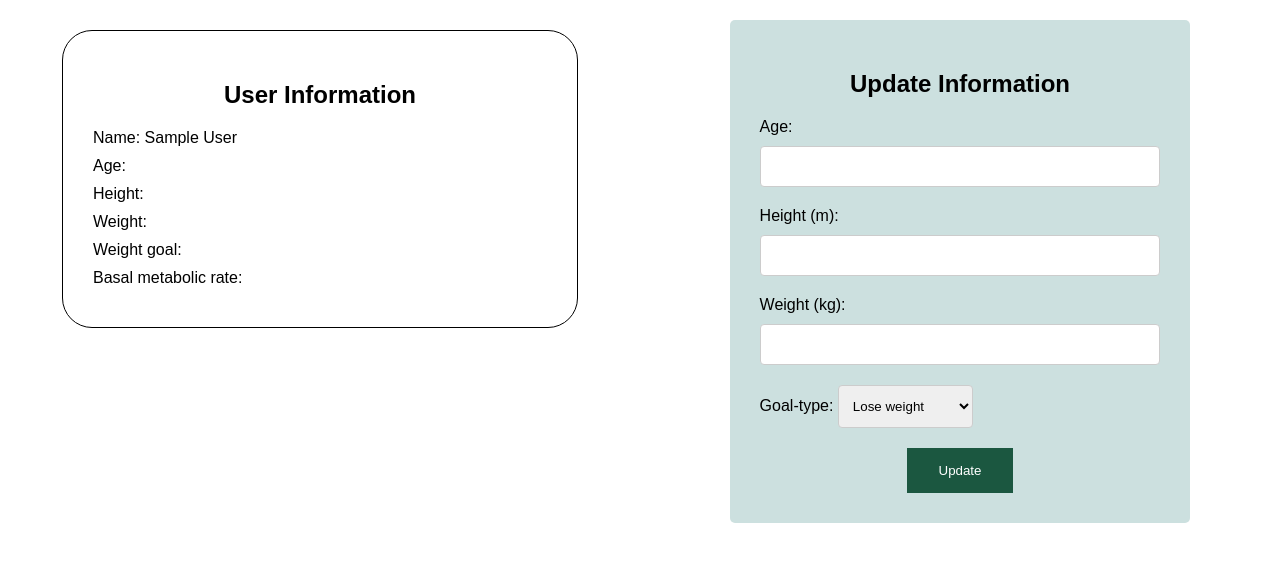
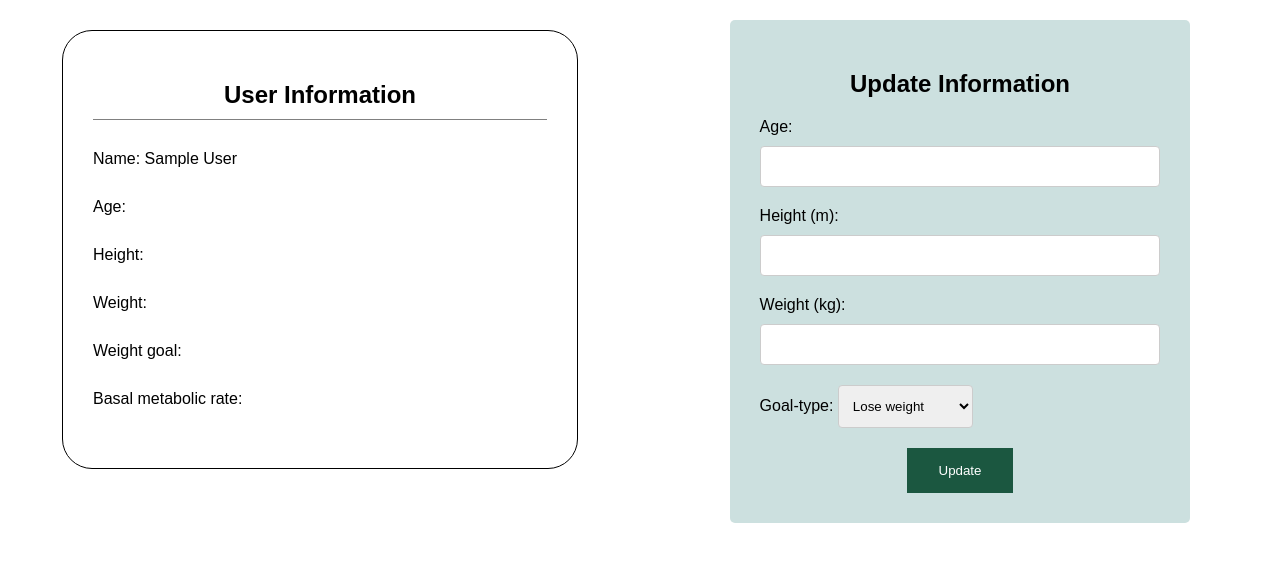
Before and after one commit to samiya-kazi/CSE482-Project, a PHP site: page /user-goal.php in a window 1280 px wide. Shown: the part 80-642 px from the top of the page. Run offline with PHP 8.4, Linux system fonts and the light colour scheme; the visitor is signed in with stand-in values (Sample User, id 1); data that the repository does not hold is empty.

Commit message:
Added styling to user information
Added styling to user information

```diff
--- a/Project/style.css
+++ b/Project/style.css
@@ -312,10 +312,12 @@ ol>li {
 }
 
 .info-display > h2 {
-	margin-bottom: 20px;
+	margin-bottom: 30px;
+	padding-bottom: 10px;
 	text-align: center;
+	border-bottom: 1px solid grey;
 }
 
 .info-display > div {
-	margin-bottom: 10px;
+	margin-bottom: 30px;
 }
```
